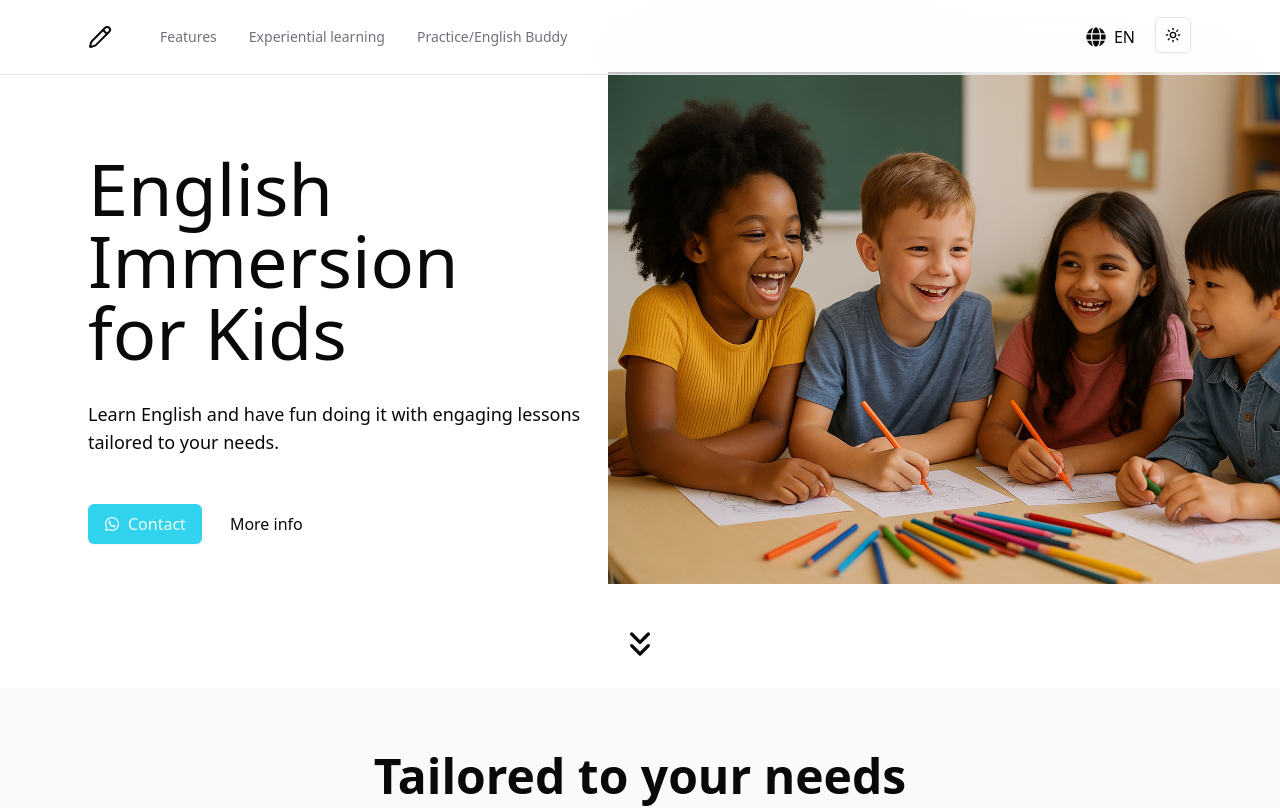
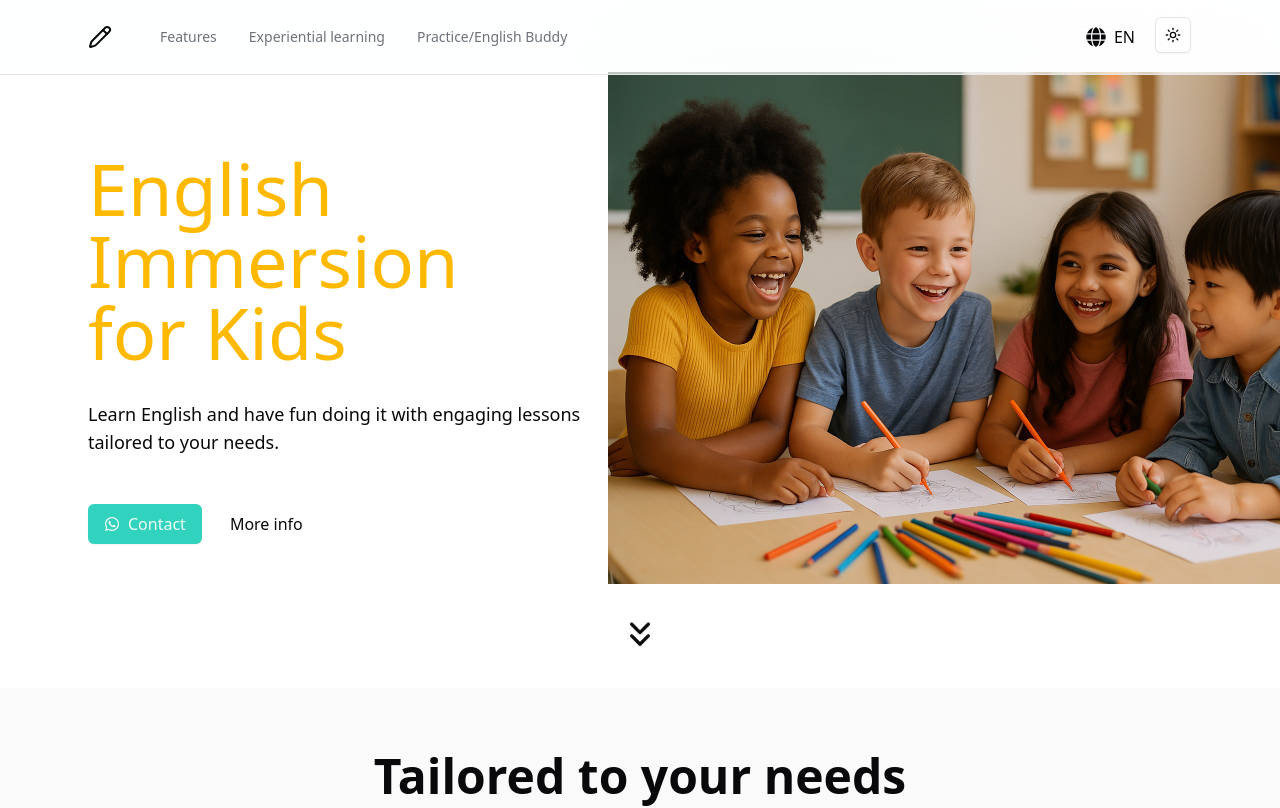
Before and after one commit to EverybodySurf/english-solution, a Next.js app: page / in a window 1280 px wide. Shown: the top 808 px of the page. Built offline with nearby package versions, Linux system fonts and the light colour scheme.

Commit message:
continued customizing ui details to align with The English Solution brand.

```diff
--- a/app/globals.css
+++ b/app/globals.css
@@ -51,7 +51,7 @@
   --card-foreground: oklch(0.141 0.005 285.823);
   --popover: oklch(1 0 0);
   --popover-foreground: oklch(0.141 0.005 285.823);
-  --primary: oklch(0.80 0.13 212);
+  --primary: oklch(0.78 0.13 182);
   --primary-foreground: oklch(0.982 0.018 155.826);
   --secondary: oklch(0.72 0.17 13);
   --secondary-foreground: oklch(0.99 0.00 0);
--- a/components/features-1.tsx
+++ b/components/features-1.tsx
@@ -7,7 +7,7 @@ import { useTranslation } from 'react-i18next'
 export default function Features() {
     const { t } = useTranslation()
     return (
-        <section className="bg-zinc-50 py-16 md:py-16 dark:bg-transparent" id="features-1">
+        <section className="bg-zinc-50 py-16 md:py-16 dark:bg-transparent scroll-mt-15" id="features-1">
             <div className="@container mx-auto max-w-5xl px-6">
                 <div className="text-center">
                     <h2 className="text-balance text-4xl font-semibold lg:text-5xl">{t('Tailored to your needs')}</h2>
--- a/components/hero-section.tsx
+++ b/components/hero-section.tsx
@@ -21,7 +21,7 @@ export default function HeroSection() {
                     <div className="pb-24 pt-12 md:pb-32 lg:pb-6 lg:pt-22">
                         <div className="relative mx-auto flex max-w-6xl flex-col px-6 lg:block">
                             <div className="mx-auto max-w-lg text-center lg:ml-0 lg:w-1/2 lg:text-left">
-                                <h1 className="mt-8 max-w-2xl text-balance text-4xl font-medium md:text-6xl lg:mt-16 xl:text-7xl">{t('English Immersion for Kids')}</h1>
+                                <h1 className="text-amber-400 mt-8 max-w-2xl text-balance text-4xl font-medium md:text-6xl lg:mt-16 xl:text-7xl">{t('English Immersion for Kids')}</h1>
                                 <p className="mt-8 max-w-2xl text-pretty text-lg">{t('Learn English and have fun doing it with engaging lessons tailored to your needs.')}</p>
 
                                 <div className="mt-12 flex flex-col items-center justify-center gap-2 sm:flex-row lg:justify-start">
@@ -60,6 +60,7 @@ export default function HeroSection() {
                             />
                         </div>
                         <div className="flex sm:pt-10 md:pt-16 lg:pt-20 items-center justify-center w-full">
+                            <Link href="#features-1">
                                 <svg
                                     xmlns="http://www.w3.org/2000/svg"
                                     width="40"
@@ -70,10 +71,11 @@ export default function HeroSection() {
                                     strokeWidth="2"
                                     strokeLinecap="round"
                                     strokeLinejoin="round"
-                                className="lucide lucide-chevrons-down-icon lucide-chevrons-down">
+                                    className="lucide lucide-chevrons-down-icon lucide-chevrons-down animate-bounce">
                                         <path d="m7 6 5 5 5-5"/>
                                         <path d="m7 13 5 5 5-5"/>
                                 </svg>
+                            </Link>
                         </div>
 
                     </div>
```
Lines whose indentation alone changed are shown as unchanged.
